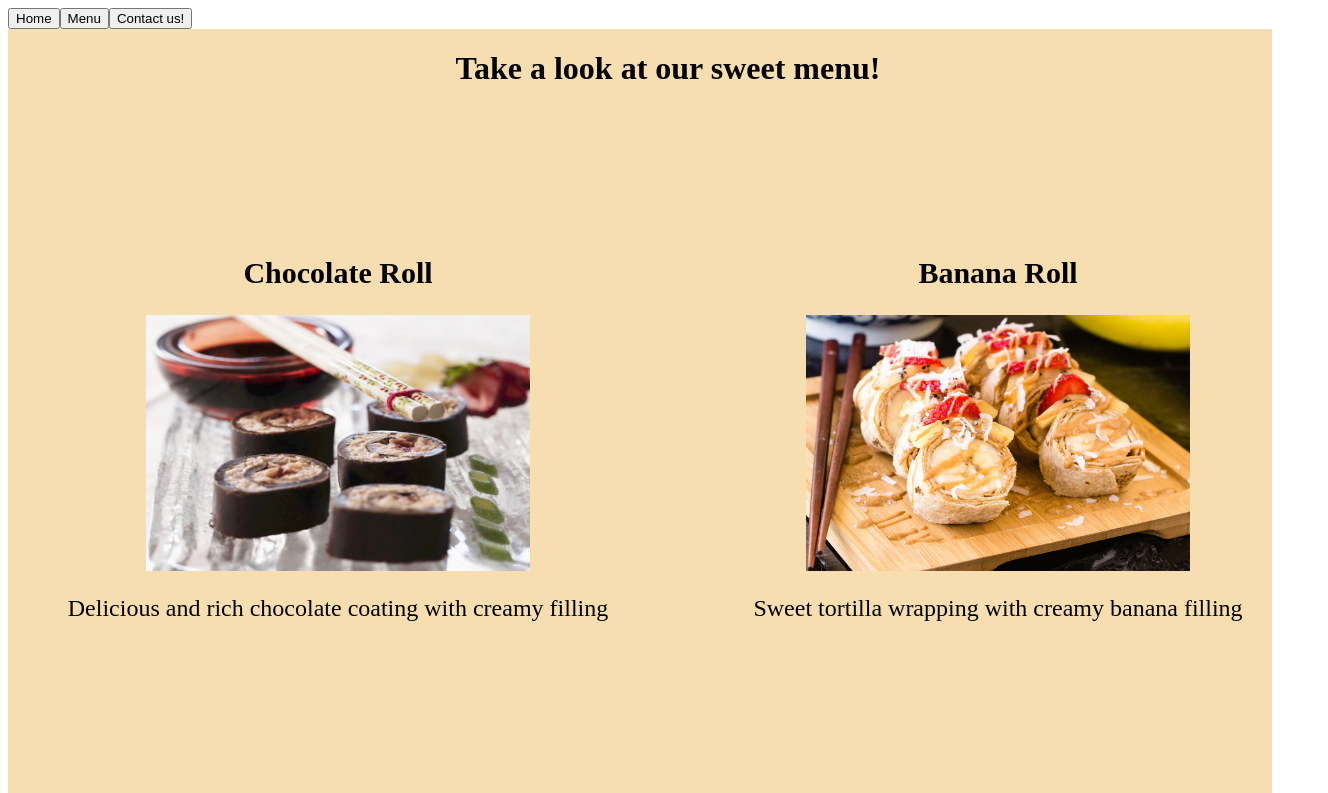
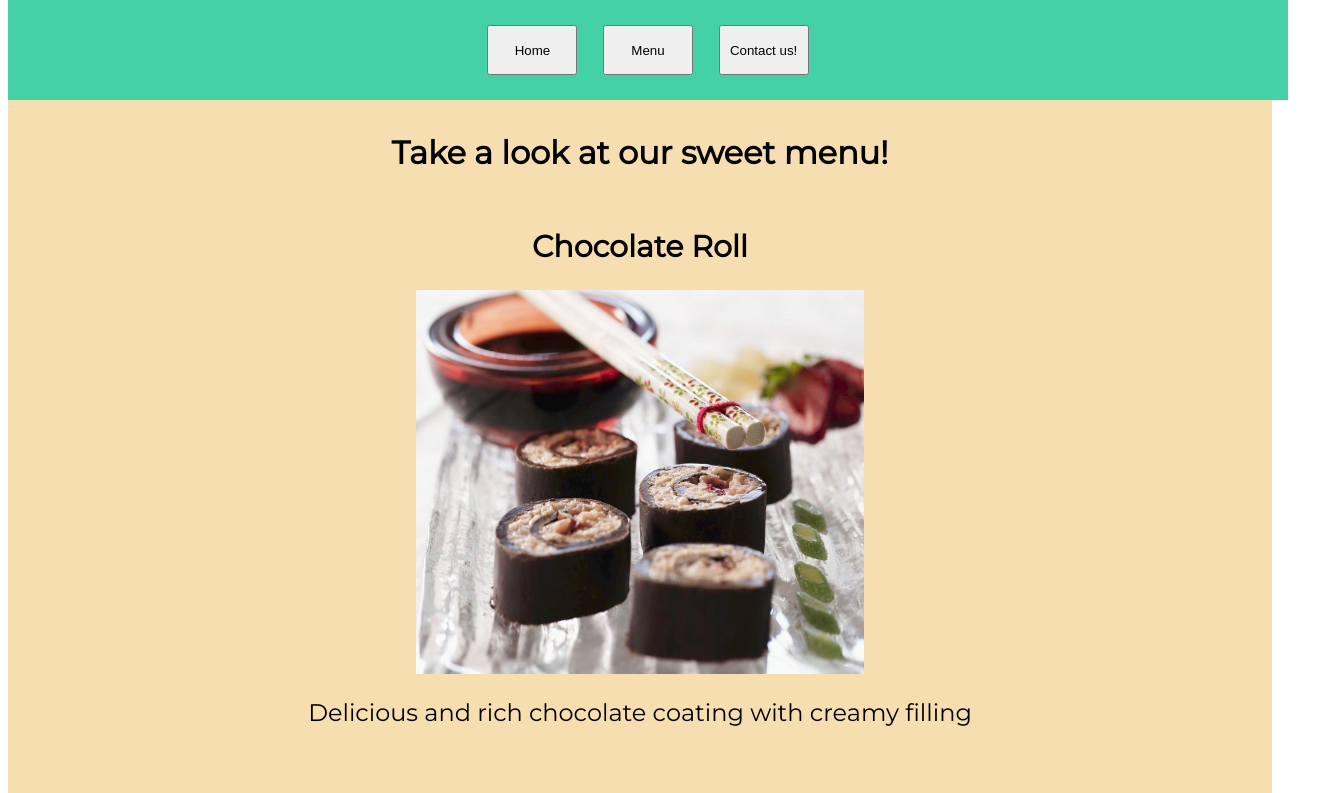
Before and after one commit to DigitalClef/restaurant, a website built with webpack: page dist/index.html in a window 1280 px wide. Both pictures are taken after a click on the button "Menu". Shown: the top 793 px of the page, 1328 px wide, since content can reach past the window. Built offline with nearby package versions, Linux system fonts and the light colour scheme.

Commit message:
Applied matching styling to each of the modules, including the header in the initial module

```diff
--- a/src/contact.js
+++ b/src/contact.js
@@ -1,8 +1,10 @@
+//this module will generate the contact page
+
 const contact = function() {
     const content = document.querySelector('#content');
 
-    const menuPage = document.createElement('div');
-    menuPage.classList.add('contact-page');
+    const contactPage = document.createElement('div');
+    contactPage.classList.add('contact-page');
 
     const header = document.createElement('h1');
     header.innerText = 'Contact us!';
@@ -19,10 +21,12 @@ const contact = function() {
     contactInfo.appendChild(phoneNumber);
     contactInfo.appendChild(address);
 
-    menuPage.appendChild(header);
-    menuPage.appendChild(contactInfo);
+    contactPage.appendChild(header);
+    contactPage.appendChild(contactInfo);
 
-    content.appendChild(menuPage);
+    contactPage.classList.add('contact-page');
+
+    content.appendChild(contactPage);
 }
 
 export {contact};
--- a/src/home.js
+++ b/src/home.js
@@ -1,10 +1,10 @@
 const home = function() {
-    const content = document.querySelector('#content');
+    const content = document.querySelector('#content'); //Accesses content div
 
     const homePage = document.createElement('div'); //Creates homepage div that will contain the content of the webpage
 
     const restaurantName = document.createElement('h1'); //Creates  header with name of restaurant as inner text
-    restaurantName.innerText = 'Amaishi';
+    restaurantName.innerText = 'Amaishi(Sweet Sushi)';
 
     const description = document.createElement('p'); //Creates paragraph with description of restaurant;
     description.innerText = 'Love sushi? Love dessert? Then come and try our delicious sushi treats!';
@@ -26,6 +26,8 @@ const home = function() {
     homePage.appendChild(description);
     homePage.appendChild(location);
 
+    homePage.classList.add('home-page'); //Adds home-page class to homePage div
+
     content.appendChild(homePage);
 }
 
--- a/src/index.js
+++ b/src/index.js
@@ -4,9 +4,10 @@ import {menu} from './menu.js'
 import {contact} from './contact.js'
 import './style.css'
 
-mainHeader();
+mainHeader(); //creates top div to be utilized as nav bar
 home();
 
+//Aside from the main header, current DOM will be cleared so that new page will be loaded
 function removeAllChildNodes() {
     const content = document.querySelector('#content');
     while (content.childElementCount !== 1) {
@@ -14,14 +15,19 @@ function removeAllChildNodes() {
     }
 }
 
+//Calls home module upon home button is clicked
 document.querySelector('#home').onclick = function() {
     removeAllChildNodes();
     home();
 }
+
+//Calls menu module upon menu button is clicked
 document.querySelector('#menu').onclick = function() {
     removeAllChildNodes();
     menu();
 }
+
+//Calls contact module upon contact button is clicked
 document.querySelector('#contact').onclick = function() {
     removeAllChildNodes();
     contact();
--- a/src/initial.js
+++ b/src/initial.js
@@ -1,22 +1,32 @@
+//this module will create the nav bar used to navigate through the tabs
+
 const mainHeader = function() {
-    const content = document.querySelector('#content');
+    const content = document.querySelector('#content'); //Accesses content div
 
     const header = document.createElement('div');
     const homeButton = document.createElement('button');
     const menuButton = document.createElement('button');
     const contactInfoButton = document.createElement('button');
 
+    //Sets the text and id attribute for the created buttons
     homeButton.innerText = 'Home';
     homeButton.setAttribute('id', 'home');
+
     menuButton.innerText = 'Menu';
     menuButton.setAttribute('id', 'menu');
+
     contactInfoButton.innerText = 'Contact us!';
     contactInfoButton.setAttribute('id', 'contact');
 
+    //Appens each of the buttons to the main header div
     header.appendChild(homeButton);
     header.appendChild(menuButton);
     header.appendChild(contactInfoButton);
 
+    //add header class name to the header div
+    header.classList.add('header');
+
+    //appends header to the content div
     content.appendChild(header);
 }
 
--- a/src/menu.js
+++ b/src/menu.js
@@ -1,13 +1,19 @@
+//this module will generate the menu page
+
 const menu = function() {
-    const content = document.querySelector('#content');
+    const content = document.querySelector('#content'); //Accesses content div
+
+    //Creates and adds class to menu div
     const menuPage = document.createElement('div');
     menuPage.classList.add('menu-page');
 
     const header = document.createElement('h1');
     header.innerText = 'Take a look at our sweet menu!';
 
+    //appends created header div to the menuPage div
     menuPage.appendChild(header);
 
+    //Appends nodes to menuPage div by calling function with corresponding arguments
     menuPage.appendChild(menuItemGenerator('Chocolate Roll', 'Delicious and rich chocolate coating with creamy filling'));
     menuPage.appendChild(menuItemGenerator('Banana Roll', 'Sweet tortilla wrapping with creamy banana filling'));
     menuPage.appendChild(menuItemGenerator('Apple Cinnamon Roll', 'Coconut rice coating with apple cinnamon flavor'));
@@ -19,6 +25,7 @@ const menu = function() {
     content.appendChild(menuPage);
 }
 
+//creates menu items consisting of name, image, and description
 function menuItemGenerator(name, description) {
     const menuItem = document.createElement('div');
     const foodPic = document.createElement('img');
@@ -27,7 +34,8 @@ function menuItemGenerator(name, description) {
     itemName.innerText = name;
 
     menuItem.classList.add('menu-item');
-    foodPic.setAttribute('src', `images/${name.replace(/\s+/g, '').toLowerCase()}.jpg`);
+
+    foodPic.setAttribute('src', `images/${name.replace(/\s+/g, '').toLowerCase()}.jpg`); //assigns image file to menu item
     foodPic.setAttribute('alt', `${name}`);
     foodDescription.innerText = description;
 
--- a/src/style.css
+++ b/src/style.css
@@ -1,16 +1,51 @@
-.menu-item {
-    height: 50vmax;
-    width: 50vmax;
+.contact-page {
+    display: flex;
+    flex-direction: column;
+    align-items: center;
+    justify-content: center;
+    height: 100vh;
+    background-color: rgb(246, 222, 177);
+    font-family: 'Montserrat', sans-serif;
+    text-align: center;
+}
+.header {
     display: flex;
     justify-content: center;
+    align-items: center;
+    position: fixed;
+    width: 100vw;
+    height: 100px;
+    top: 0;
+    background-color: rgb(68, 209, 165);
+}
+.header button {
+    height: 50px;
+    width: 90px;
+    margin: 1%;
+}
+
+.home-page {
+    display: flex;
+    flex-direction: column;
+    align-items: center;
+    justify-content: center;
+    height: 100vh;
+    background-color: rgb(246, 222, 177);
+    font-family: 'Montserrat', sans-serif;
+    text-align: center;
+}
+
+.menu-item {
+    display: flex;
+    justify-content: space-evenly;
     flex-direction: column;
     align-items: center;
     padding: 10px;
 }
 
 .menu-item img {
-    height: 20vmax;
-    width: 30vmax;
+    height: 30vmax;
+    width: 35vmax;
 }
 
 .menu-item h2 {
@@ -26,15 +61,14 @@
 }
 
 .menu-page {
-    display: grid;
-    grid-template-columns: repeat(2, 1fr);
+    display: flex;
+    flex-direction: column;
     background-color: rgb(246, 222, 177);
-    height: 100%;
-    width: 100%;
+    font-family: 'Montserrat', sans-serif;
 }
 
 .menu-page h1 {
     text-align: center;
     grid-column: 1/3;
-
+    margin-top: 125px;
 }
--- a/webpack.config.js
+++ b/webpack.config.js
@@ -17,6 +17,10 @@ module.exports = {
         test: /\.css$/i,
         use: ['style-loader', 'css-loader'],
       },
+      {
+        test: /\.(woff|woff2|eot|ttf|otf)$/i,
+        type: 'asset/resource',
+      },
     ],
   },
 
```
Also changed, not shown: dist/index.html, dist/main.js.
